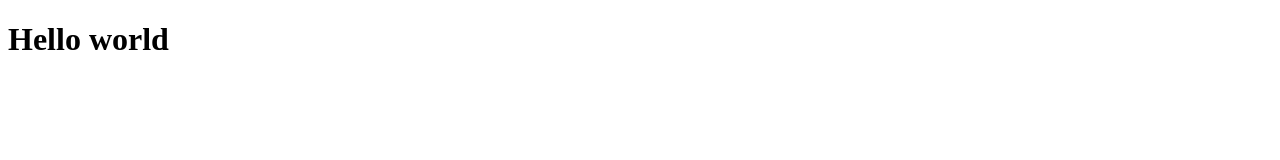
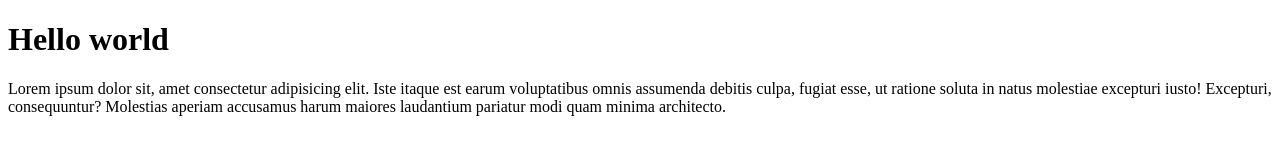
Before and after one commit to malohat04/name, a plain HTML site: page index.html in a window 1280 px wide. Drawn offline with Linux system fonts and the light colour scheme.

Commit message:
lorem teks qo'shildi

```diff
--- a/index.html
+++ b/index.html
@@ -7,5 +7,7 @@
 </head>
 <body>
     <h1>Hello world</h1>
+    <p>Lorem ipsum dolor sit, amet consectetur adipisicing elit. Iste itaque est earum voluptatibus omnis assumenda debitis culpa, fugiat esse, ut ratione soluta in natus molestiae excepturi iusto! Excepturi, consequuntur? Molestias aperiam accusamus harum maiores laudantium pariatur modi quam minima architecto.
+    </p>
 </body>
 </html>
```
